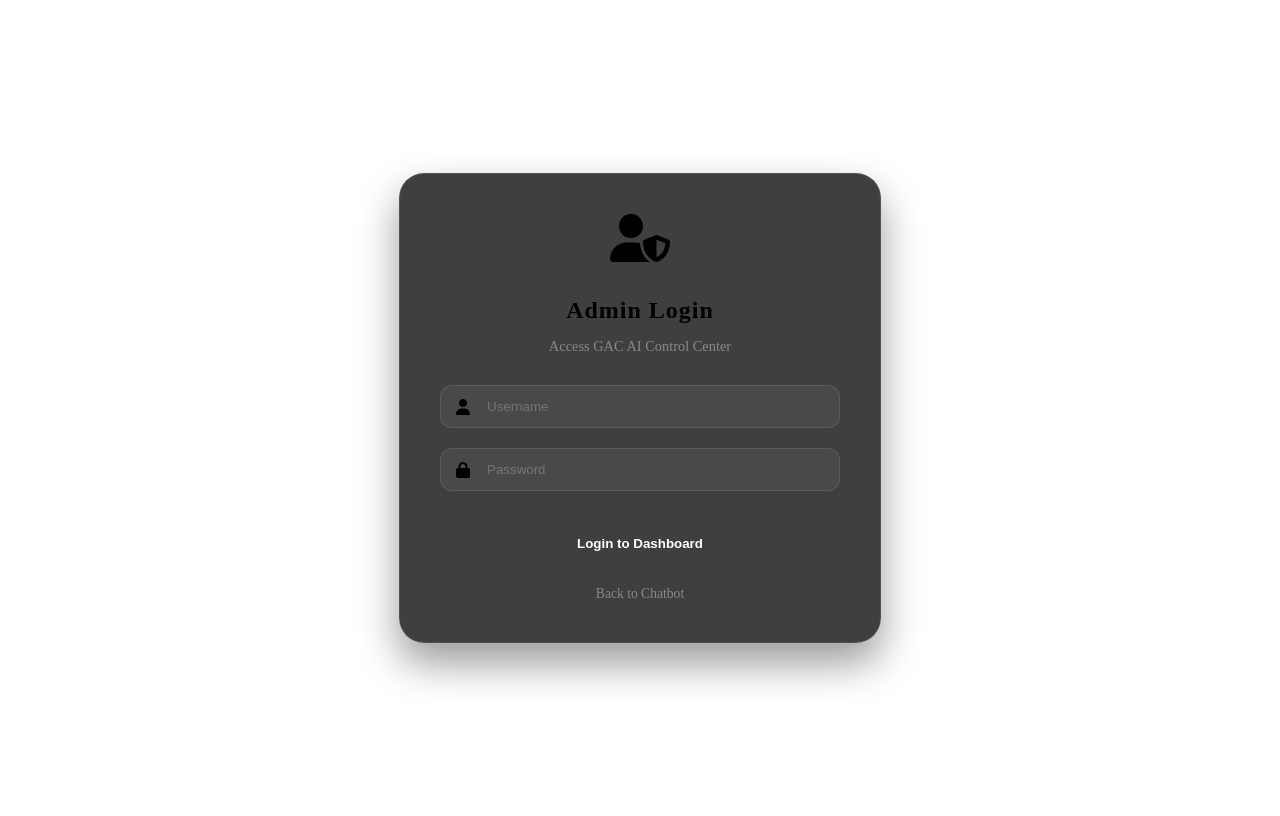
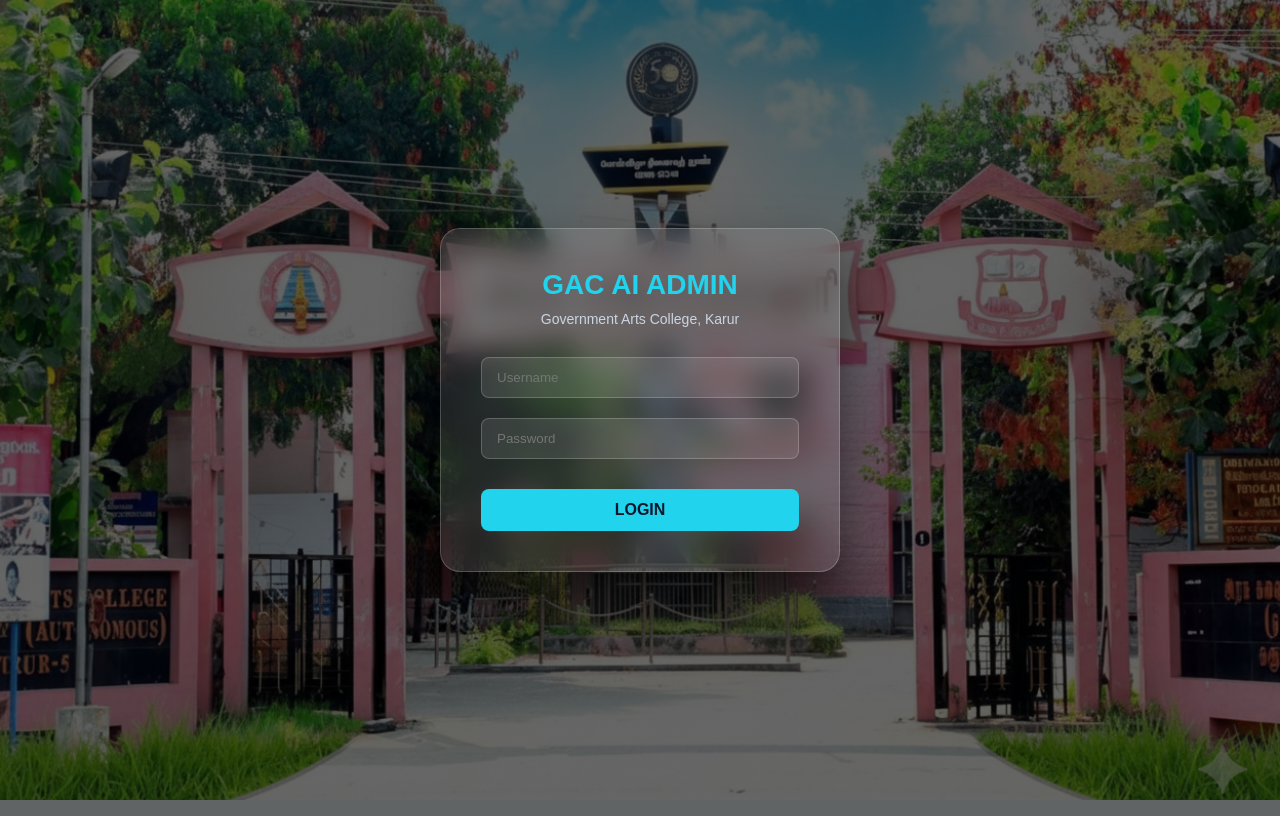
Before and after one commit to akptry26-bit/GACK-AI, a Flask app: page /admin-login in a window 1280 px wide. Run offline with Flask 3, Linux system fonts and the light colour scheme.

Commit message:
Update login.html
Updated the login page with a new design and styles.

```diff
--- a/templates/login.html
+++ b/templates/login.html
@@ -4,37 +4,117 @@
     <meta charset="UTF-8">
     <meta name="viewport" content="width=device-width, initial-scale=1.0">
     <title>GAC AI | Admin Login</title>
-    <link href="https://cdnjs.cloudflare.com/ajax/libs/font-awesome/6.4.0/css/all.min.css" rel="stylesheet">
-    <link rel="stylesheet" href="{{ url_for('static', filename='css/admin_style.css') }}">
+    <style>
+        /* CSS SECTION */
+        * { margin: 0; padding: 0; box-sizing: border-box; font-family: 'Poppins', sans-serif; }
+
+        body {
+            /* 1. Inga dhaan unga college image-ah background-ah vaikurom */
+            /* Gradient overlay use panniruken, appo dhaan text nalla theriyum */
+            background: linear-gradient(rgba(0, 0, 0, 0.6), rgba(0, 0, 0, 0.6)),
+                        url('/static/images/college_bg.png') no-repeat center center fixed;
+            background-size: cover;
+            height: 100vh;
+            display: flex;
+            justify-content: center;
+            align-items: center;
+            color: white;
+        }
+
+        .login-card {
+            background: rgba(255, 255, 255, 0.1);
+            backdrop-filter: blur(15px); /* Glassmorphism effect */
+            padding: 40px;
+            border-radius: 20px;
+            border: 1px solid rgba(255, 255, 255, 0.2);
+            width: 100%;
+            max-width: 400px;
+            box-shadow: 0 25px 50px rgba(0, 0, 0, 0.5);
+            text-align: center;
+        }
+
+        h2 {
+            margin-bottom: 10px;
+            font-size: 28px;
+            color: #22d3ee; /* Cyan color for GAC AI */
+        }
+
+        p {
+            margin-bottom: 30px;
+            color: #cbd5e1;
+            font-size: 14px;
+        }
+
+        .input-group {
+            margin-bottom: 20px;
+            text-align: left;
+        }
+
+        input {
+            width: 100%;
+            padding: 12px 15px;
+            background: rgba(255, 255, 255, 0.1);
+            border: 1px solid rgba(255, 255, 255, 0.2);
+            border-radius: 8px;
+            color: white;
+            outline: none;
+            transition: 0.3s;
+        }
+
+        input:focus {
+            border-color: #22d3ee;
+            background: rgba(255, 255, 255, 0.2);
+        }
+
+        button {
+            width: 100%;
+            padding: 12px;
+            background: #22d3ee;
+            border: none;
+            border-radius: 8px;
+            color: #0f172a;
+            font-weight: bold;
+            font-size: 16px;
+            cursor: pointer;
+            transition: 0.3s;
+            margin-top: 10px;
+        }
+
+        button:hover {
+            background: #0891b2;
+            transform: translateY(-2px);
+        }
+
+        .error-msg {
+            color: #f87171;
+            font-size: 14px;
+            margin-bottom: 15px;
+            background: rgba(248, 113, 113, 0.1);
+            padding: 8px;
+            border-radius: 5px;
+        }
+    </style>
 </head>
-<body class="login-body">
-    <div class="admin-bg"></div>
+<body>
 
     <div class="login-card">
-        <div class="login-header">
-            <i class="fas fa-user-shield"></i>
-            <h2>Admin Login</h2>
-            <p>Access GAC AI Control Center</p>
-        </div>
+        <h2>GAC AI ADMIN</h2>
+        <p>Government Arts College, Karur</p>
+
+        {% if error %}
+            <div class="error-msg">{{ error }}</div>
+        {% endif %}
 
         <form action="/admin-login" method="POST">
             <div class="input-group">
-                <i class="fas fa-user"></i>
                 <input type="text" name="username" placeholder="Username" required>
             </div>
             <div class="input-group">
-                <i class="fas fa-lock"></i>
                 <input type="password" name="password" placeholder="Password" required>
             </div>
+            <button type="submit">LOGIN</button>
+        </form>
+    </div>
 
-            {% if error %}
-            <p class="error-msg"><i class="fas fa-exclamation-circle"></i> {{ error }}</p>
-            {% endif %}
-
-            <button type="submit" class="login-btn">Login to Dashboard</button>
-        </form>
-
-        <a href="/" class="back-link-login">Back to Chatbot</a>
-    </div>
 </body>
 </html>
```
